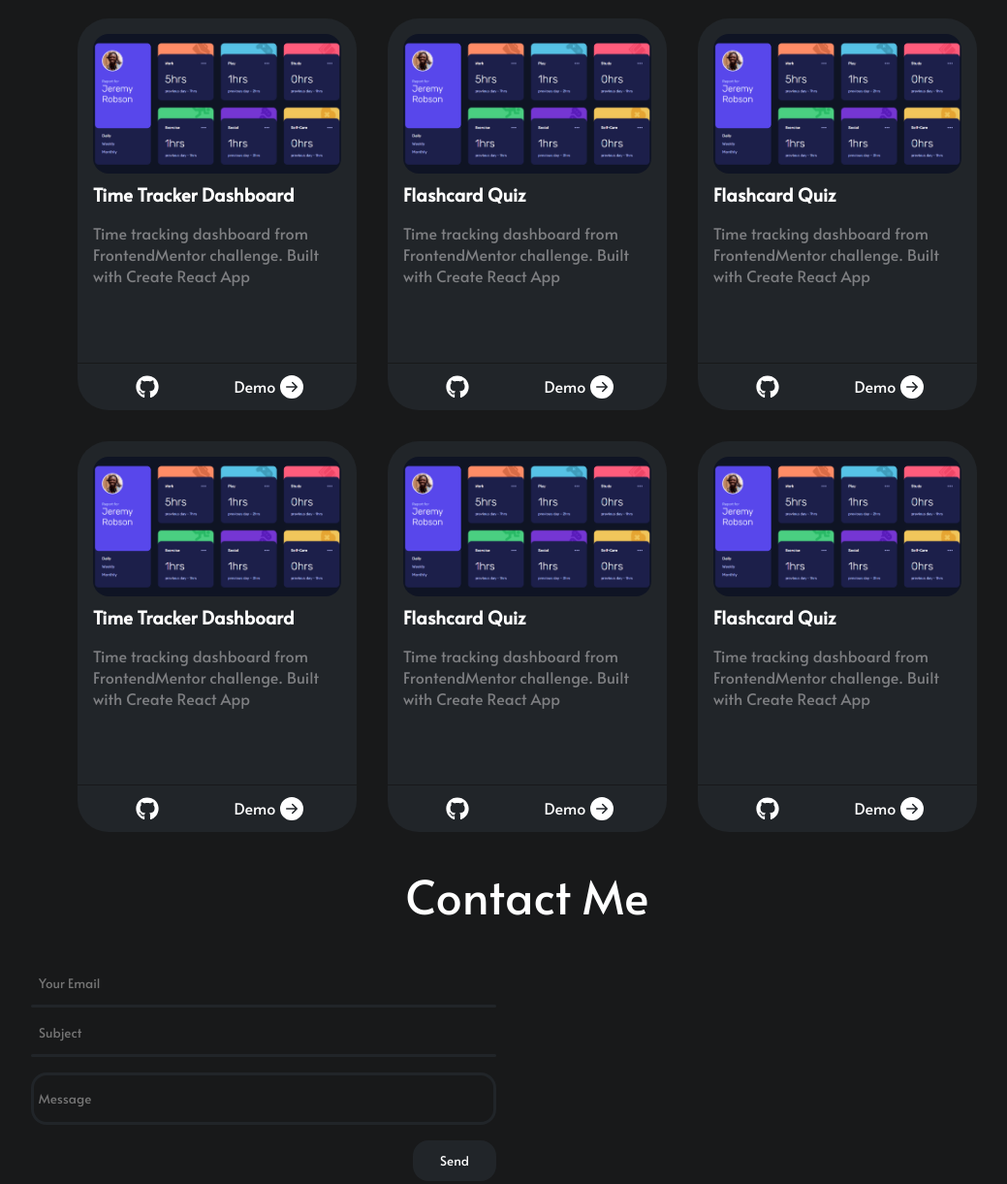
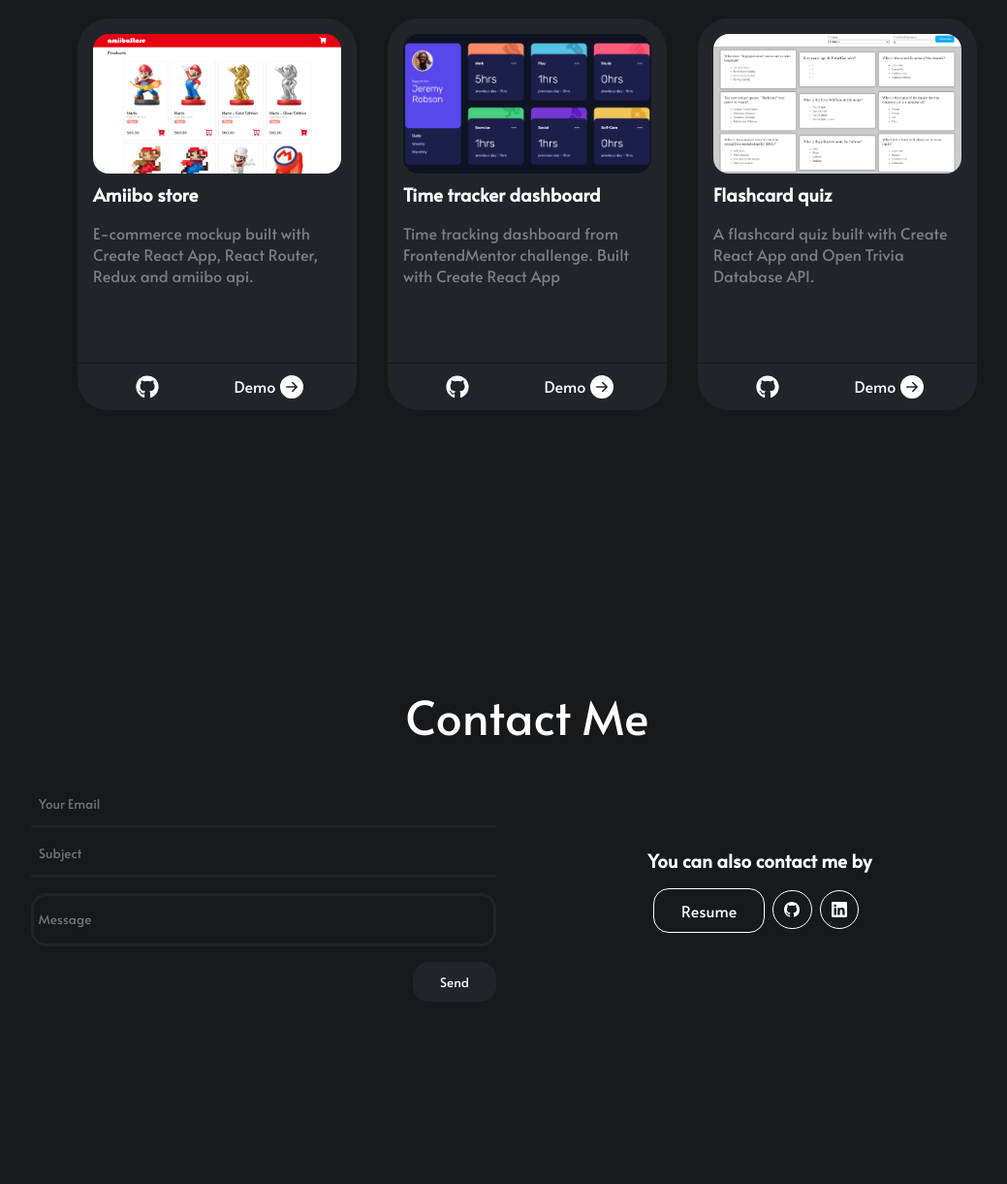
Before and after one commit to ArielCorte/ariel-corte-gatsby, a Gatsby site: page / in a window 1280 px wide. Shown: the part 989-2210 px from the top of the page at 97% size, without its empty margins (96-1135 px from the left). Built offline with nearby package versions, Linux system fonts and the light colour scheme; Gatsby itself is replaced by a stand-in of ours.

Commit message:
edited projects, contact section

```diff
--- a/src/components/BtnRnd.jsx
+++ b/src/components/BtnRnd.jsx
@@ -16,6 +16,11 @@ const Button = styled.a`
   border: 1px solid var(--primary-dark);
   border-radius: 50%;
   line-height: 0%;
+
+  :hover {
+    border-color: var(${props => props.color || "--highlight-color"});
+    color: var(${props => props.color || "--highlight-color"});
+  }
 `
 
 export default BtnRnd
--- a/src/components/BtnSqr.jsx
+++ b/src/components/BtnSqr.jsx
@@ -15,6 +15,11 @@ const Button = styled.a`
   padding: 0.7rem 1.75rem;
   border: 1px solid var(${props => props.color || "--primary-dark"});
   border-radius: 1rem;
+
+  :hover {
+    border-color: var(${props => props.color || "--highlight-color"});
+    color: var(${props => props.color || "--highlight-color"});
+  }
 `
 
 export default BtnSqr
--- a/src/components/CardCarrousel.jsx
+++ b/src/components/CardCarrousel.jsx
@@ -2,41 +2,8 @@ import React from "react"
 import ProjectCard from "./ProjectCard"
 import styled from "styled-components"
 
-const CardCarrousel = () => {
-  return (
-    <Carrousel>
-      <ProjectCard
-        title="Time Tracker Dashboard"
-        repo="https://github.com/ArielCorte/time-tracking-dashboard-FM"
-        demo="https://arielcorte-time-tracking-dashboard-fm.vercel.app/"
-      />
-      <ProjectCard
-        title="Flashcard Quiz"
-        repo="https://github.com/ArielCorte/flashcard-quiz"
-        demo="https://arielcorte-flashcard-quiz.vercel.app/"
-      />
-      <ProjectCard
-        title="Flashcard Quiz"
-        repo="https://github.com/ArielCorte/flashcard-quiz"
-        demo="https://arielcorte-flashcard-quiz.vercel.app/"
-      />
-      <ProjectCard
-        title="Time Tracker Dashboard"
-        repo="https://github.com/ArielCorte/time-tracking-dashboard-FM"
-        demo="https://arielcorte-time-tracking-dashboard-fm.vercel.app/"
-      />
-      <ProjectCard
-        title="Flashcard Quiz"
-        repo="https://github.com/ArielCorte/flashcard-quiz"
-        demo="https://arielcorte-flashcard-quiz.vercel.app/"
-      />
-      <ProjectCard
-        title="Flashcard Quiz"
-        repo="https://github.com/ArielCorte/flashcard-quiz"
-        demo="https://arielcorte-flashcard-quiz.vercel.app/"
-      />
-    </Carrousel>
-  )
+const CardCarrousel = ({ children }) => {
+  return <Carrousel>{children}</Carrousel>
 }
 
 const Carrousel = styled.div`
--- a/src/components/Contact.jsx
+++ b/src/components/Contact.jsx
@@ -14,7 +14,13 @@ const Contact = () => {
   const handleChange = e => {
     if (typeof e.target.value !== "undefined") {
       setLineBreaks(
-        ((e.target.value.match(/\n/g) || []).length + 1) * lineHeight +
+        Math.trunc(
+          (e.target.value.split("\n") || [])
+            .map(line => line.length / 70)
+            .reduce((partialSum, a) => partialSum + a, 0) +
+            (e.target.value.split("\n") || []).length
+        ) *
+          lineHeight +
           paddingHeight * 2 +
           borderWidth * 2
       )
@@ -96,6 +102,7 @@ const EmailForm = styled.div`
     height: ${props => props.lineBreaks.toString()}rem;
     max-height: ${props => props.maxHeight.toString()}rem;
     line-height: 1rem;
+    overflow: hidden;
   }
 
   input:focus,
--- a/src/components/ContactInfo.jsx
+++ b/src/components/ContactInfo.jsx
@@ -7,7 +7,9 @@ import { BsGithub, BsLinkedin } from "react-icons/bs"
 const ContactInfo = () => {
   return (
     <Wrapper>
-      <BtnSqr href="#">Resume</BtnSqr>
+      <BtnSqr href="https://drive.google.com/uc?export=download&id=1bNnzqL9ar-0iTVAfURZMMk8xZmBpbAvU">
+        Resume
+      </BtnSqr>
       <BtnRnd href="https://github.com/ArielCorte" target="_blank">
         <BsGithub />
       </BtnRnd>
--- a/src/components/GlobalStyle.jsx
+++ b/src/components/GlobalStyle.jsx
@@ -8,8 +8,6 @@ const GlobalStyle = createGlobalStyle`
         --background-darker: #18191a;
 
         --highlight-color: #fe6a00;
-
-        --golden-ratio: 1.618;
     }
 
     body{
--- a/src/components/Navbar.jsx
+++ b/src/components/Navbar.jsx
@@ -11,9 +11,6 @@ const Navbar = () => {
           Ariel Corte
         </Link>
         <ul>
-          <li>
-            <Link to="/about">Tech</Link>
-          </li>
           <li>
             <a href="#projects">Projects</a>
           </li>
@@ -54,6 +51,10 @@ const Wrapper = styled.nav`
     display: inline-block;
     padding: 1rem;
   }
+
+  a:hover {
+    color: var(--highlight-color);
+  }
 `
 
 export default Navbar
--- a/src/components/ProjectCard.jsx
+++ b/src/components/ProjectCard.jsx
@@ -1,26 +1,16 @@
 import React from "react"
 import styled from "styled-components"
-import { StaticImage } from "gatsby-plugin-image"
 import { FaGithub } from "react-icons/fa"
 import { BsFillArrowRightCircleFill } from "react-icons/bs"
 import { IconContext } from "react-icons"
 
-const ProjectCard = ({ title, repo, demo, thumbnail }) => {
+const ProjectCard = ({ title, description, repo, demo, children }) => {
   return (
     <Card>
       <div className="content">
-        <div className="img-wrapper">
-          <StaticImage
-            className="img"
-            src={"../assets/images/ttd_ss.png"}
-            alt="Project Preview"
-          />
-        </div>
+        <div className="img-wrapper">{children}</div>
         <h3 className="title">{title || "Code Project"}</h3>
-        <p>
-          Time tracking dashboard from FrontendMentor challenge. Built with
-          Create React App
-        </p>
+        <p>{description}</p>
       </div>
       <div className="footer">
         {repo ? (
--- a/src/pages/index.jsx
+++ b/src/pages/index.jsx
@@ -4,7 +4,9 @@ import styled from "styled-components"
 import { StaticImage } from "gatsby-plugin-image"
 import ContactInfo from "../components/ContactInfo.jsx"
 import CardCarrousel from "../components/CardCarrousel.jsx"
+import ProjectCard from "../components/ProjectCard.jsx"
 import Contact from "../components/Contact.jsx"
+import time_tracker_dashboard from "../assets/images/ttd_ss.png"
 
 export default function Home() {
   return (
@@ -15,7 +17,7 @@ export default function Home() {
             <div className="hero-flex">
               <div className="hero-content">
                 <p>Hi my name is</p>
-                <h1>Ariel Corte.</h1>
+                <h1>Ariel Corte</h1>
                 <h2 className="subtitle">I build things for the web</h2>
                 <p className="description">
                   A passionate web app developer. I tend to make use of modern
@@ -34,11 +36,56 @@ export default function Home() {
           </section>
           <section id="projects">
             <h2 className="section-title">Projects</h2>
-            <CardCarrousel />
+            <CardCarrousel>
+              <ProjectCard
+                title="Amiibo store"
+                description="E-commerce mockup built with Create React App, React Router, Redux and amiibo api."
+                repo="https://github.com/ArielCorte/arielcorte-amiibo"
+                demo="https://arielcorte-amiibo.vercel.app"
+                thumbnail={time_tracker_dashboard}
+              >
+                <StaticImage
+                  className="pc-img"
+                  src={"../assets/images/as_ss.png"}
+                  alt="Project Preview"
+                />
+              </ProjectCard>
+              <ProjectCard
+                title="Time tracker dashboard"
+                description="Time tracking dashboard from FrontendMentor challenge. Built with Create React App"
+                repo="https://github.com/ArielCorte/time-tracking-dashboard-FM"
+                demo="https://arielcorte-time-tracking-dashboard-fm.vercel.app"
+              >
+                <StaticImage
+                  className="img"
+                  src={"../assets/images/ttd_ss.png"}
+                  alt="Project Preview"
+                />
+              </ProjectCard>
+              <ProjectCard
+                title="Flashcard quiz"
+                description="A flashcard quiz built with Create React App and Open Trivia Database API."
+                repo="https://github.com/ArielCorte/flashcard-quiz"
+                demo="https://arielcorte-flashcard-quiz.vercel.app"
+                thumbnail={time_tracker_dashboard}
+              >
+                <StaticImage
+                  className="img"
+                  src={"../assets/images/fcq_ss.png"}
+                  alt="Project Preview"
+                />
+              </ProjectCard>
+            </CardCarrousel>
           </section>
           <section id="contact">
             <h2 className="section-title">Contact Me</h2>
-            <Contact />
+            <div className="contact-container">
+              <Contact />
+              <div className="other-contact">
+                <h3>You can also contact me by</h3>
+                <ContactInfo />
+              </div>
+            </div>
           </section>
         </Wrapper>
       </Layout>
@@ -83,4 +130,18 @@ const Wrapper = styled.main`
   .section-title {
     text-align: center;
   }
+
+  .contact-container {
+    display: flex;
+    justify-content: space-between;
+    align-items: center;
+  }
+
+  .other-contact {
+    flex-grow: 1;
+    display: flex;
+    flex-direction: column;
+    align-items: center;
+    gap: 1rem;
+  }
 `
```
Also changed, not shown: src/assets/images/as_ss.png (added), src/assets/images/fcq_ss.png (added).
